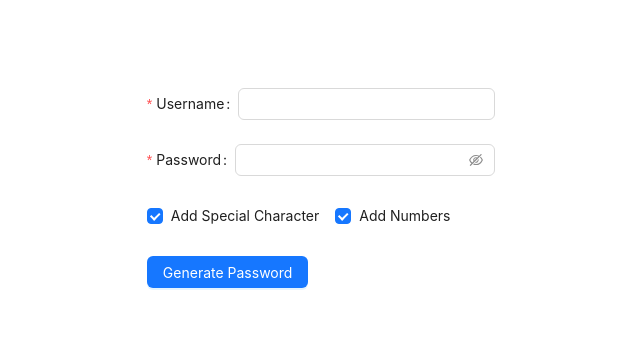
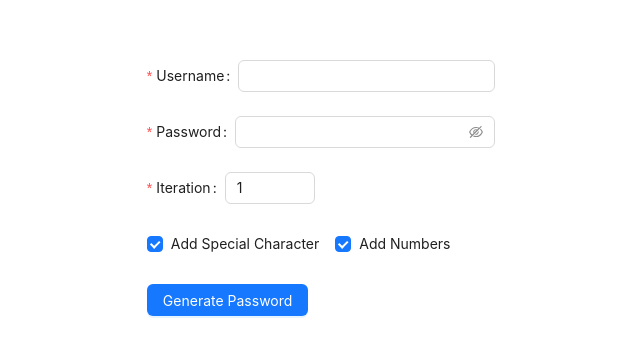
Before and after one commit to heejet/PwdGen, a React (Create React App) app: page / in a window 1280 px wide. Shown: the part 200-556 px from the top of the page, without its empty margins (319-959 px from the left). Built offline with nearby package versions, Linux system fonts and the light colour scheme.

Commit message:
Add iteration to form

```diff
--- a/src/components/PasswordForm/PasswordForm.js
+++ b/src/components/PasswordForm/PasswordForm.js
@@ -1,4 +1,4 @@
-import { Button, Checkbox, Form, Input } from "antd";
+import { Button, Checkbox, Form, Input, InputNumber } from "antd";
 
 import "./PasswordForm.css";
 import { CONSTANTS } from "../../utils/constants";
@@ -11,11 +11,16 @@ const passwordFormatOptions = [
   { label: "Add Numbers", value: CONSTANTS.PASSWORD_FORMATS.ADD_NUMBERS },
 ];
 
+
+/** Initial form values. */
 const initialPasswordFormatValues = [
   CONSTANTS.PASSWORD_FORMATS.ADD_SPECIAL_CHARACTER,
   CONSTANTS.PASSWORD_FORMATS.ADD_NUMBERS,
 ];
 
+const initialIterationValue = 1
+
+/** Form handlers. */
 const onFinish = (values) => {
   console.log("Success:", values);
 };
@@ -34,6 +39,7 @@ const PasswordForm = () => {
       name="basic"
       initialValues={{
         passwordFormat: initialPasswordFormatValues,
+        iteration: initialIterationValue
       }}
       onFinish={onFinish}
       onFinishFailed={onFinishFailed}
@@ -65,6 +71,21 @@ const PasswordForm = () => {
         <Input.Password />
       </Form.Item>
 
+      <Form.Item
+        name="iteration"
+        label="Iteration"
+        rules={[
+          {
+            required: true,
+            type: "number",
+            min: 1,
+            max: 99,
+          },
+        ]}
+      >
+        <InputNumber />
+      </Form.Item>
+
       <Form.Item name="passwordFormat">
         <Checkbox.Group options={passwordFormatOptions} onChange={onChange} />
       </Form.Item>
```
